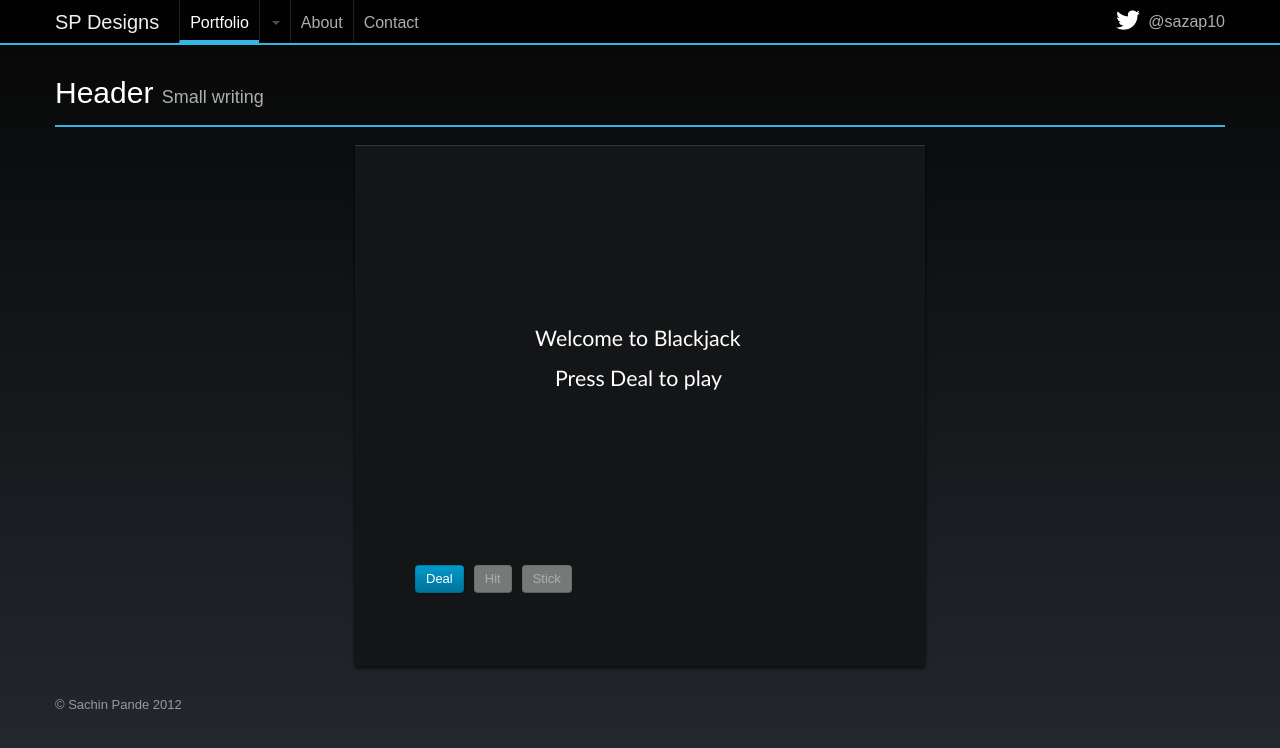
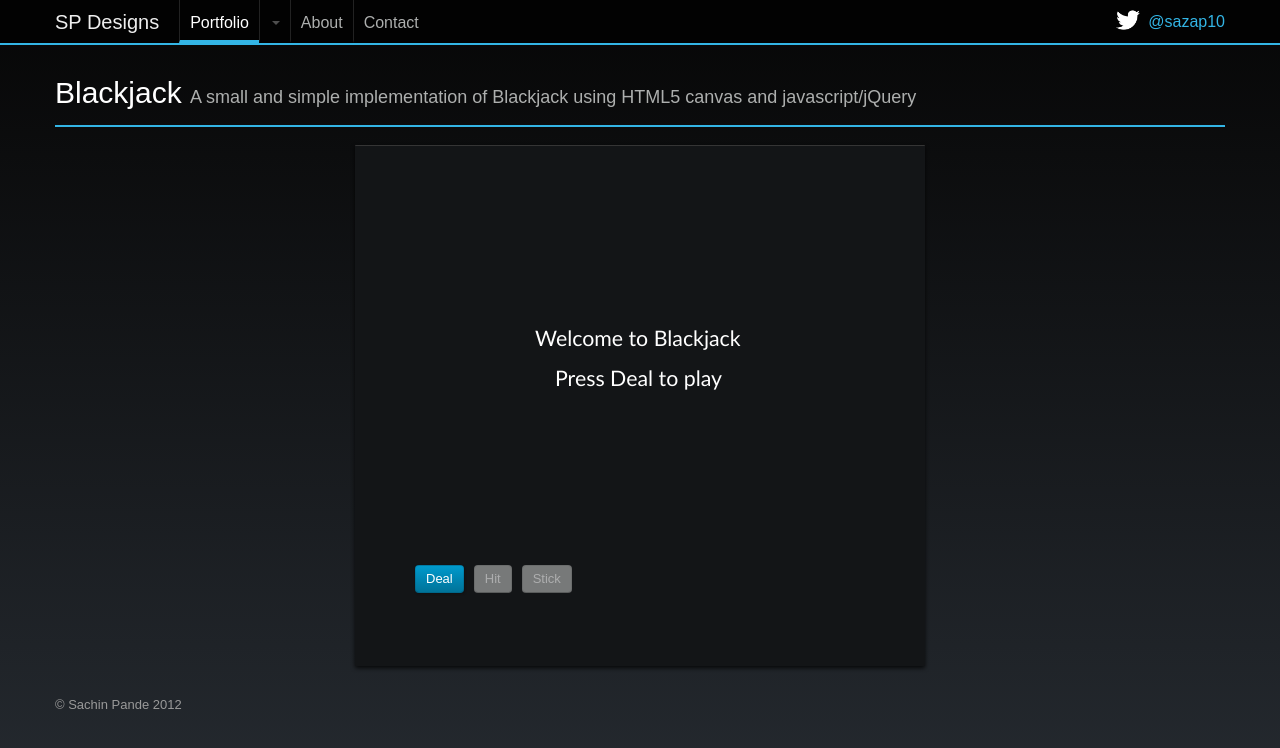
Before and after one commit to sazap10/SPDesigns, a plain HTML site: page blackjack.html in a window 1280 px wide. Drawn offline with nearby package versions, Linux system fonts and the light colour scheme; a web font is replaced by a local one.

Commit message:
add a link on the text for twitter in every page

```diff
--- a/blackjack.html
+++ b/blackjack.html
@@ -61,7 +61,7 @@
             </ul>
 
             </form>
-            <p class="navbar-text pull-right">@sazap10</p>
+            <a class="navbar-text pull-right" href="https://twitter.com/sazap10">@sazap10</a>
           <a class="pull-right twitter-logo" href="https://twitter.com/sazap10"><img src="img/twitter-bird-dark-bgs.png"></a>
           </div><!--/.nav-collapse -->
 
@@ -72,7 +72,7 @@
 
     <div class="container">
         <div class="page-header">
-          <h1>Header <small>Small writing</small></h1>
+          <h1>Blackjack <small>A small and simple implementation of Blackjack using HTML5 canvas and javascript/jQuery</small></h1>
         </div>
         <div class="row">
           <div class="span6 offset3">
```
Also changed, not shown: batman.html (+1 -1 lines), bezier.html (+1 -1 lines), index.html (+1 -1 lines), pong.html (+1 -1 lines), solar.html (+1 -1 lines), template.html (+1 -1 lines).
